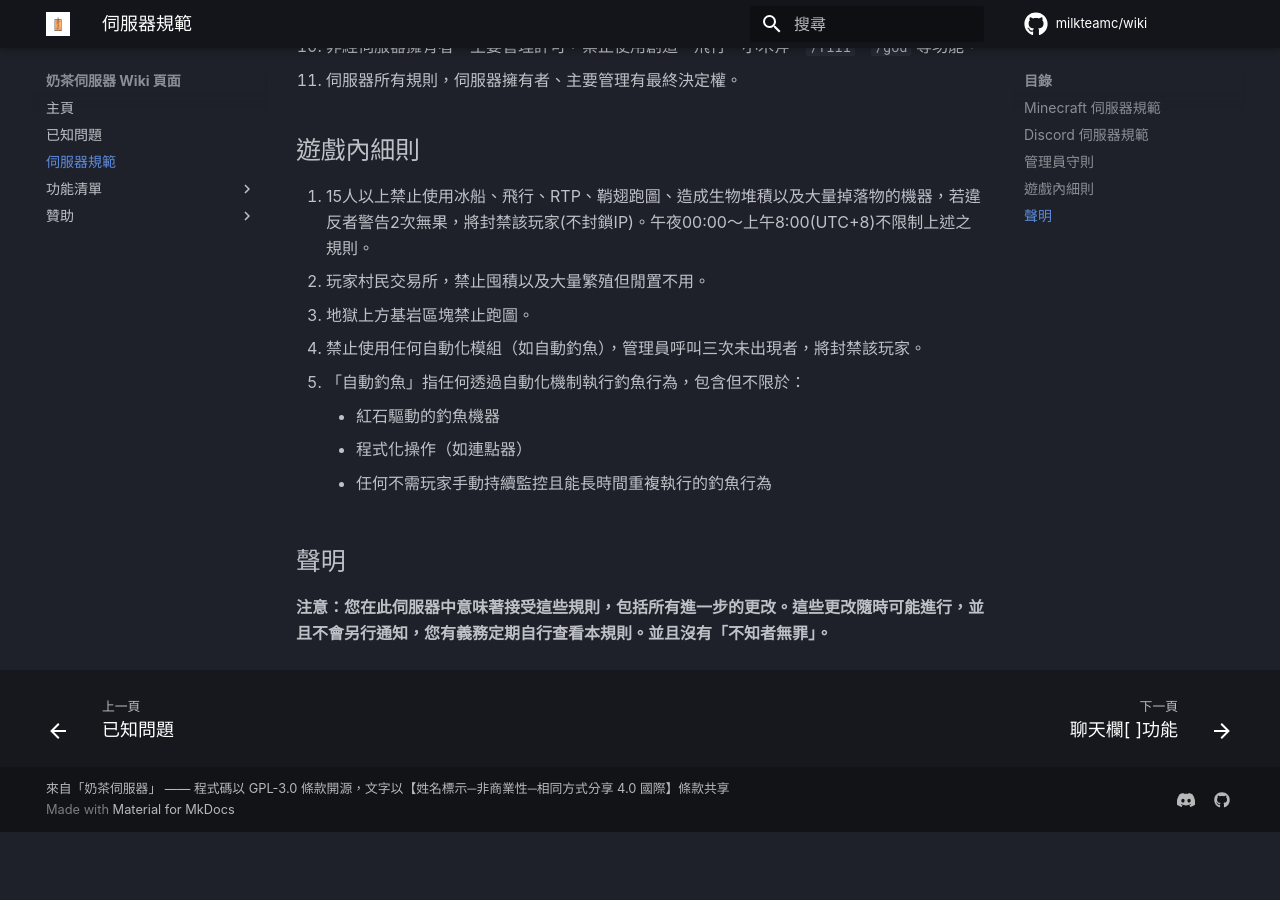
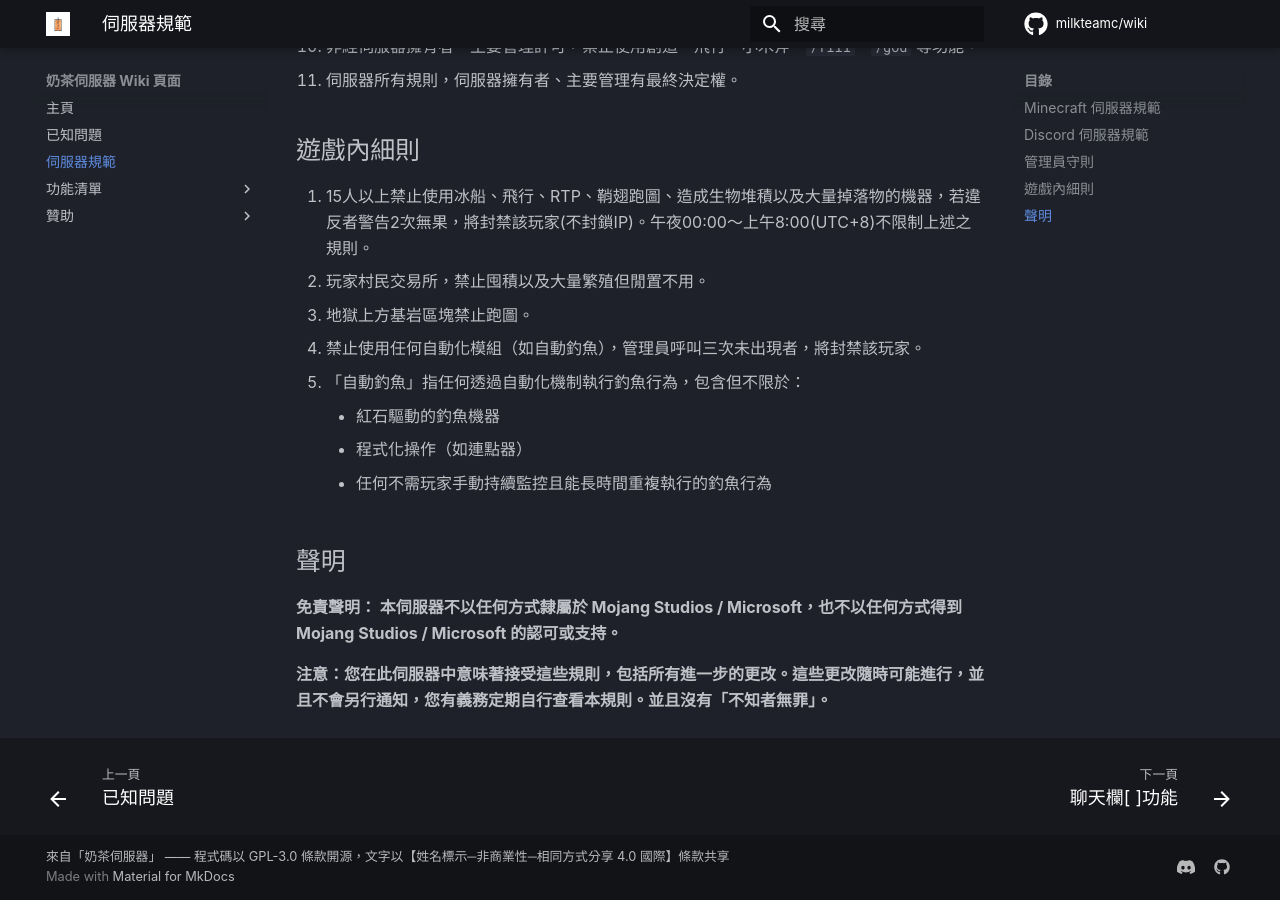
Before and after one commit to milkteamc/wiki, an MkDocs documentation site: the page built from docs/rules.md, in a window 1280 px wide and 900 px high, scrolled down 2666 px. Built offline with MkDocs 1.6.1 and Material for MkDocs 9.7.7, drawn with Linux system fonts in a browser that asks for light colours; some web fonts are replaced; plug-ins that fetch from the network failed and are left out; comment, search, counter and statistics services are not loaded; before the commit the page ends 3498 px from its top, so only the background shows below that.

Commit message:
re-add we are not mojang

```diff
--- a/docs/rules.md
+++ b/docs/rules.md
@@ -100,4 +100,6 @@
 
 ## 聲明
 
+**免責聲明： 本伺服器不以任何方式隸屬於 Mojang Studios / Microsoft，也不以任何方式得到 Mojang Studios / Microsoft 的認可或支持。**
+
 **注意：您在此伺服器中意味著接受這些規則，包括所有進一步的更改。這些更改隨時可能進行，並且不會另行通知，您有義務定期自行查看本規則。並且沒有「不知者無罪」。**
```
